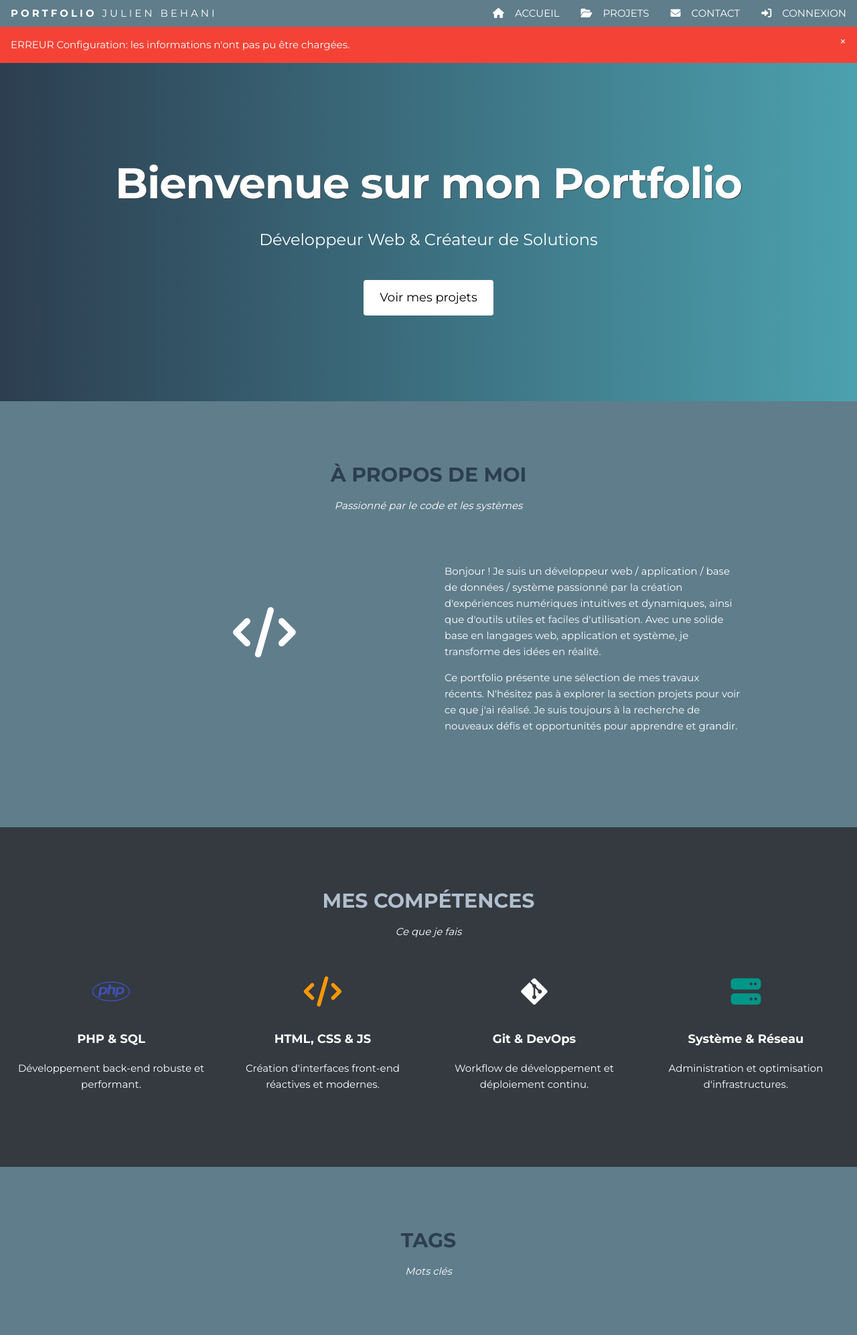
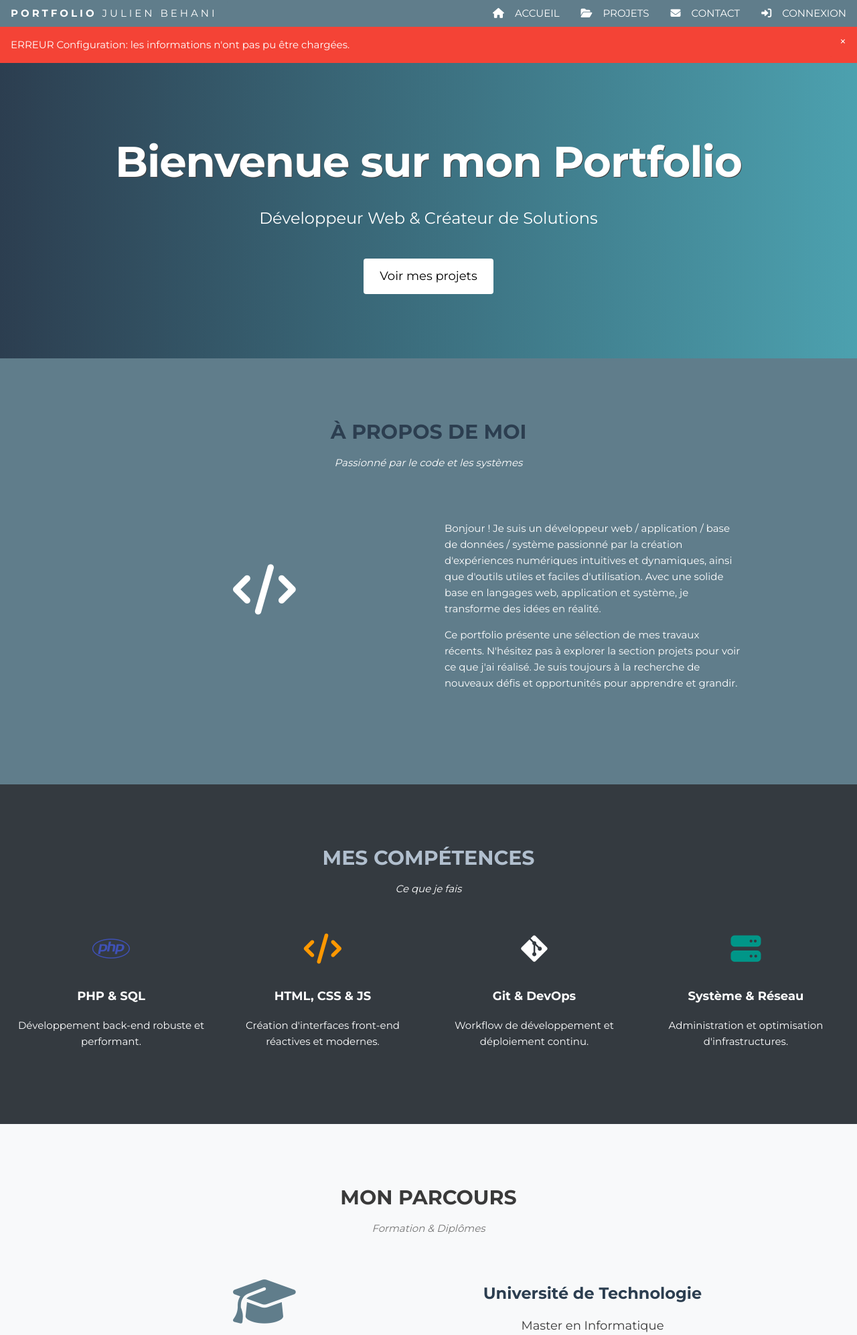
Before and after one commit to kinator/portfolio, a PHP site: page /portfolio/ in a window 1280 px wide. Shown: the top 1993 px of the page at 67% size. Run offline with PHP 8.4, Linux system fonts and the light colour scheme; some libraries are stand-ins or nearby versions.

Commit message:
chore: remodeling of pages and css

```diff
--- a/views/accueil/index.view.php
+++ b/views/accueil/index.view.php
@@ -2,7 +2,7 @@
 include "$root/inc/head.php";
 ?>
 
-<header class="w3-container w3-center" style="padding:128px 16px; background: linear-gradient(to right, #2c3e50, #4ca1af);">
+<header class="w3-container w3-center" style="padding:96px 16px; background: linear-gradient(to right, #2c3e50, #4ca1af);">
     <h1 class="w3-jumbo w3-text-white" style="text-shadow:1px 1px 0 #444"><b>Bienvenue sur mon Portfolio</b></h1>
     <p class="w3-xlarge w3-text-white">Développeur Web & Créateur de Solutions</p>
     <a href="<?= $base_url ?>/projets" class="w3-button w3-white w3-padding-large w3-large w3-margin-top w3-hover-opacity">Voir mes projets</a>
@@ -54,6 +54,25 @@ include "$root/inc/head.php";
     </div>
 </div>
 
+<!-- University Section -->
+<div class="w3-container w3-padding-64 w3-light-grey w3-center">
+  <div class="w3-content">
+    <h2 class="w3-text-dark-grey">MON PARCOURS</h2>
+    <p class="w3-text-grey"><em>Formation & Diplômes</em></p>
+
+    <div class="w3-row w3-padding-32">
+      <div class="w3-col m6 w3-padding-large w3-hide-small">
+         <i class="fa fa-graduation-cap fa-5x w3-text-blue-grey"></i>
+      </div>
+      <div class="w3-col m6 w3-padding-large w3-text-dark-grey" style="text-align:left;">
+        <h3 class="w3-center">Université de Technologie</h3>
+        <p class="w3-large w3-center">Master en Informatique</p>
+        <p>Spécialisation en développement logiciel et architectures web. Durant ces années, j'ai acquis des bases solides en algorithmique, bases de données et gestion de projet agile.</p>
+      </div>
+    </div>
+  </div>
+</div>
+
 <div class="w3-container w3-center w3-padding-64 w3-blue-grey">
     <h2 class="w3-center">TAGS</h2>
     <p class="w3-center"><em>Mots clés</em></p><br>
@@ -66,6 +85,34 @@ include "$root/inc/head.php";
             </div>
         </div>
     <?php endforeach; ?>
+    </div>
+</div>
+
+<!-- Hobbies Section -->
+<div class="w3-container w3-padding-64 w3-white w3-center">
+    <h2 class="w3-text-dark-grey">MES PASSIONS</h2>
+    <p class="w3-text-grey"><em>Ce qui m'anime en dehors du code</em></p>
+    <div class="w3-row-padding w3-padding-32">
+        <div class="w3-quarter w3-section">
+            <i class="fa fa-gamepad fa-3x w3-text-red w3-margin-bottom"></i>
+            <p class="w3-large w3-text-dark-grey">Gaming</p>
+            <p class="w3-text-grey">Stratégie et réflexion.</p>
+        </div>
+        <div class="w3-quarter w3-section">
+            <i class="fa fa-camera fa-3x w3-text-blue w3-margin-bottom"></i>
+            <p class="w3-large w3-text-dark-grey">Photographie</p>
+            <p class="w3-text-grey">Capturer l'instant.</p>
+        </div>
+        <div class="w3-quarter w3-section">
+            <i class="fa fa-plane fa-3x w3-text-yellow w3-margin-bottom"></i>
+            <p class="w3-large w3-text-dark-grey">Voyage</p>
+            <p class="w3-text-grey">Découverte de nouvelles cultures.</p>
+        </div>
+        <div class="w3-quarter w3-section">
+            <i class="fa fa-music fa-3x w3-text-purple w3-margin-bottom"></i>
+            <p class="w3-large w3-text-dark-grey">Musique</p>
+            <p class="w3-text-grey">Inspiration quotidienne.</p>
+        </div>
     </div>
 </div>
 
```
